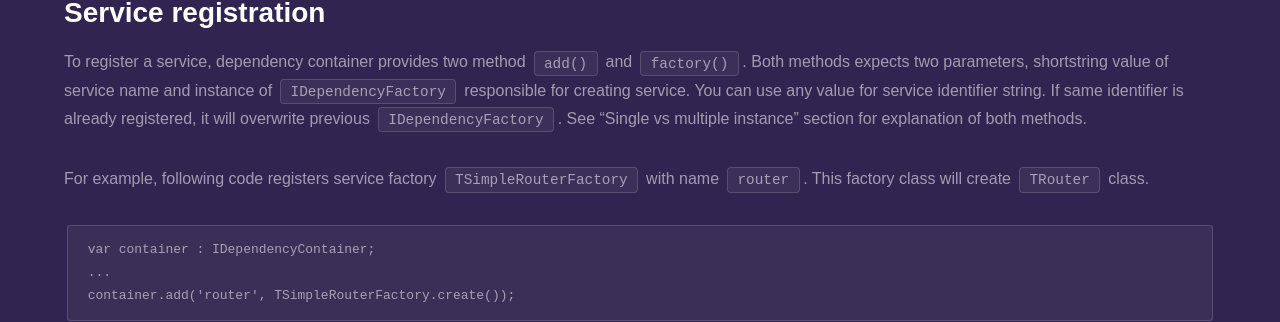
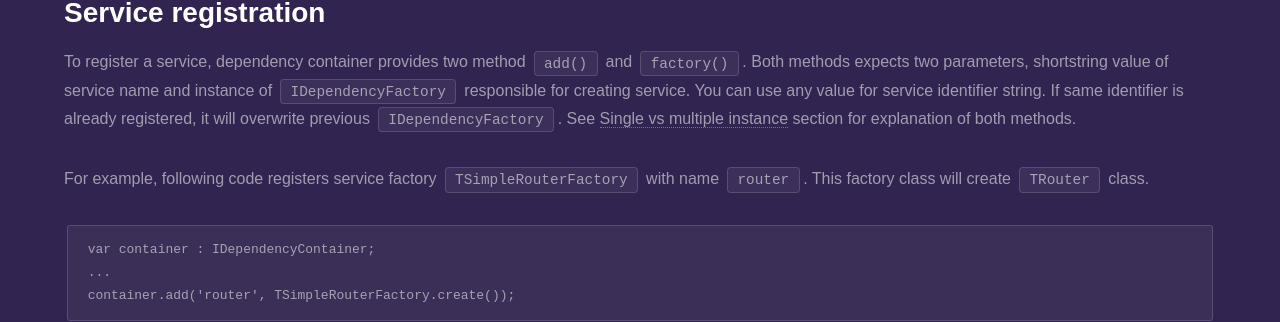
Before and after one commit to fanoframework/fanoframework.github.io, a Jekyll site: the page built from dependency-container/index.md, in a window 1280 px wide and 900 px high, scrolled down 824 px. Shown: the part 150-472 px from the top of the window. Built offline with Jekyll 4.4.1, drawn with Linux system fonts in a browser that asks for light colours; our own code applies the rules of GitHub Pages for plain Markdown files; part of the change alters nothing that is shown.

````diff
--- a/dependency-container/index.md
+++ b/dependency-container/index.md
@@ -33,7 +33,7 @@ For a service to be able to work with `IDependencyContainer` implementation, it
 
 To register a service, dependency container provides two method `add()` and `factory()`. Both methods expects two parameters, shortstring value of service name and instance of
 `IDependencyFactory` responsible for creating service. You can use any value for service identifier string. If same identifier is already registered, it will overwrite previous `IDependencyFactory`.
-See "Single vs multiple instance"  section for explanation of both methods.
+See [Single vs multiple instance](#single-vs-multiple-instance) section for explanation of both methods.
 
 For example, following code registers service factory `TSimpleRouterFactory` with name `router`. This factory class will create `TRouter` class.
 
@@ -108,7 +108,7 @@ begin
 end;
 ```
 
-## Single vs multiple instance
+## <a name="single-vs-multiple-instance"></a>Single vs multiple instance
 
 When a service is registered using `add()` method, it is registered as single instance service. So every time a service is queried, container returns
 same instance.
````
